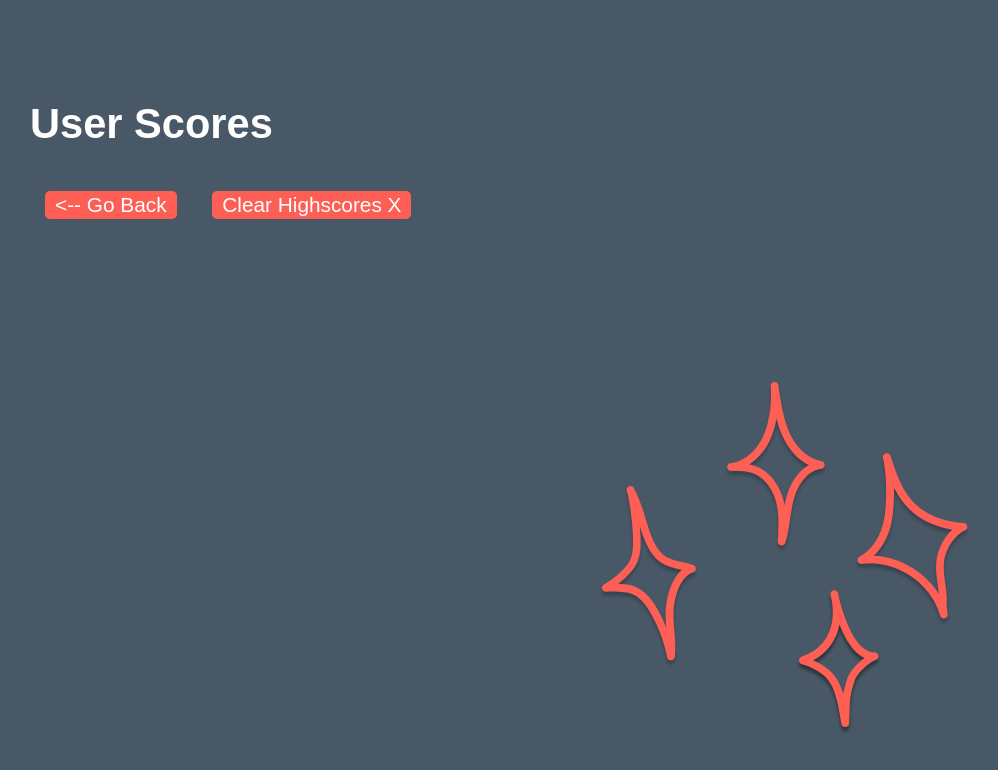
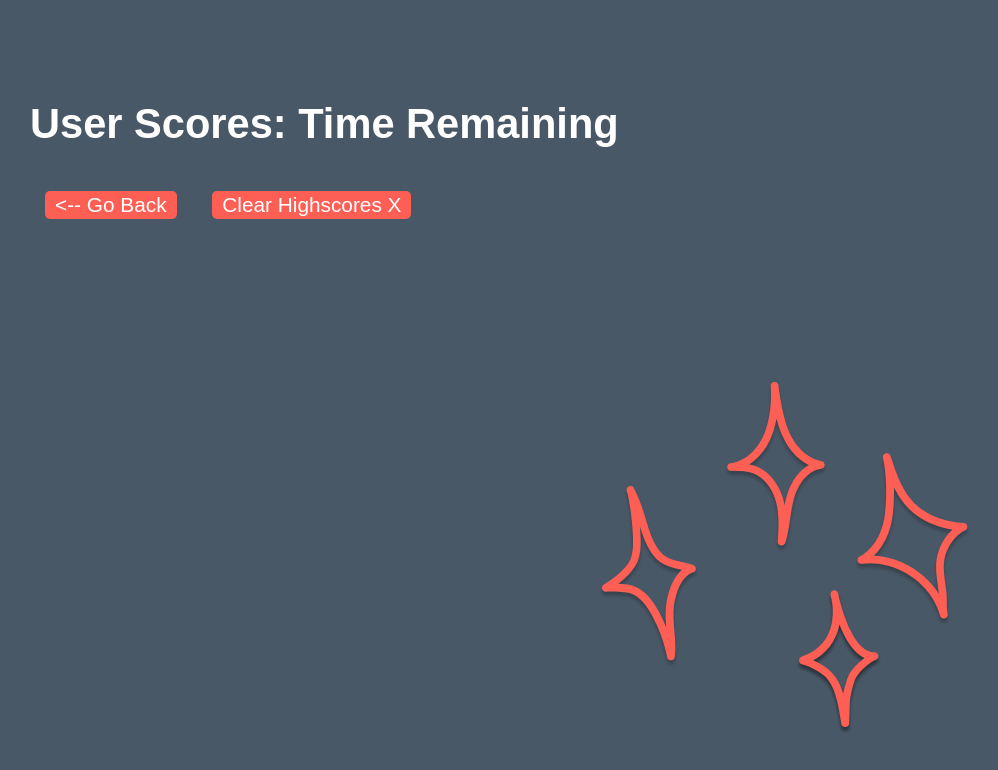
Before and after one commit to cedekpoole/color-trap-game, a plain HTML site: page highscores.html in a window 1280 px wide. Shown: the whole page, without its empty margins (260-1258 px from the left). Drawn offline with Linux system fonts and the light colour scheme.

Commit message:
change highscore page title

```diff
--- a/highscores.html
+++ b/highscores.html
@@ -14,7 +14,7 @@
         src="./assets/images/stars.png"
         alt="star background"
       />
-      <h1>User Scores</h1>
+      <h1>User Scores: Time Remaining</h1>
       <ol id="highscores"></ol>
 
       <a href="index.html"><button><-- Go Back</button></a>
```
